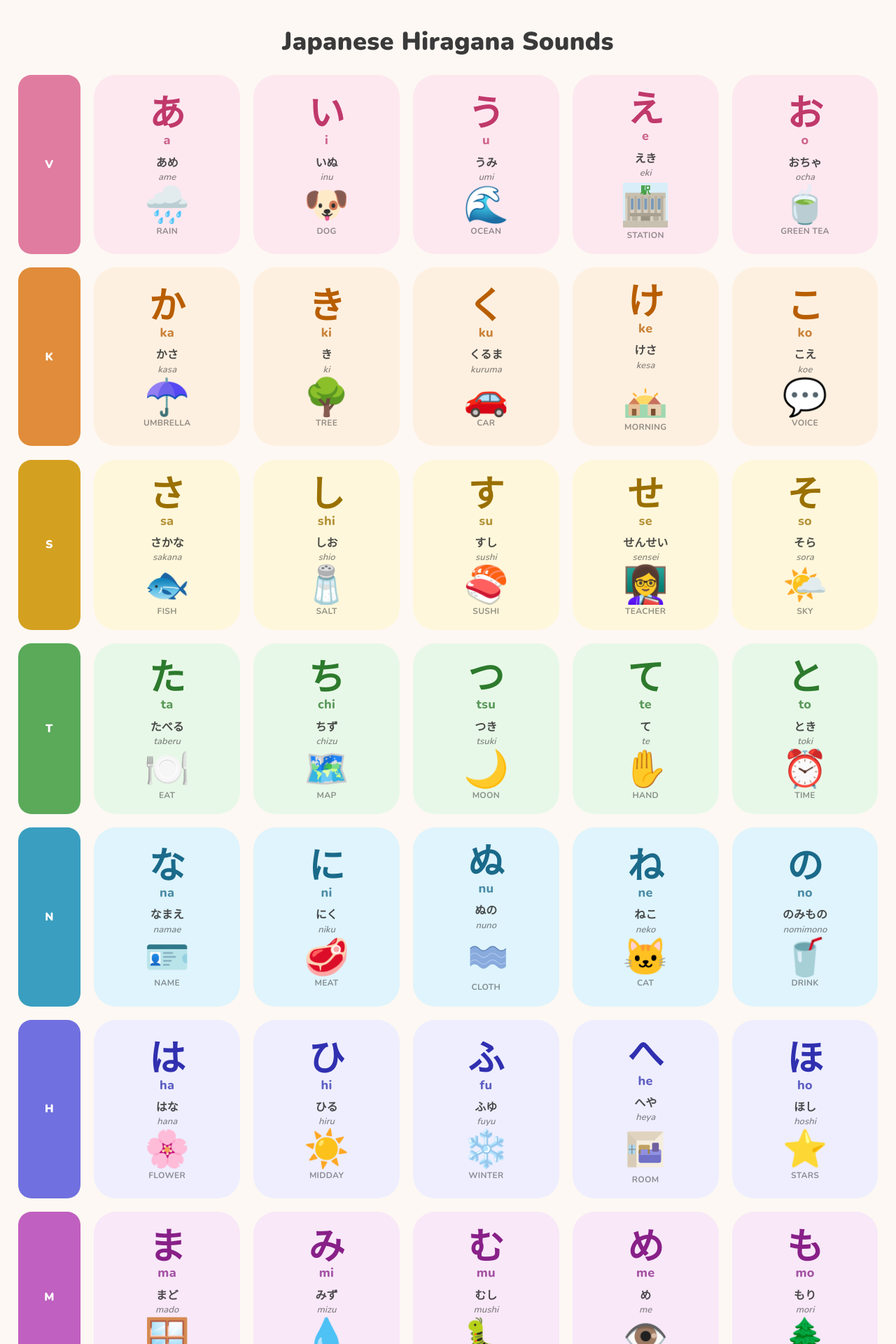
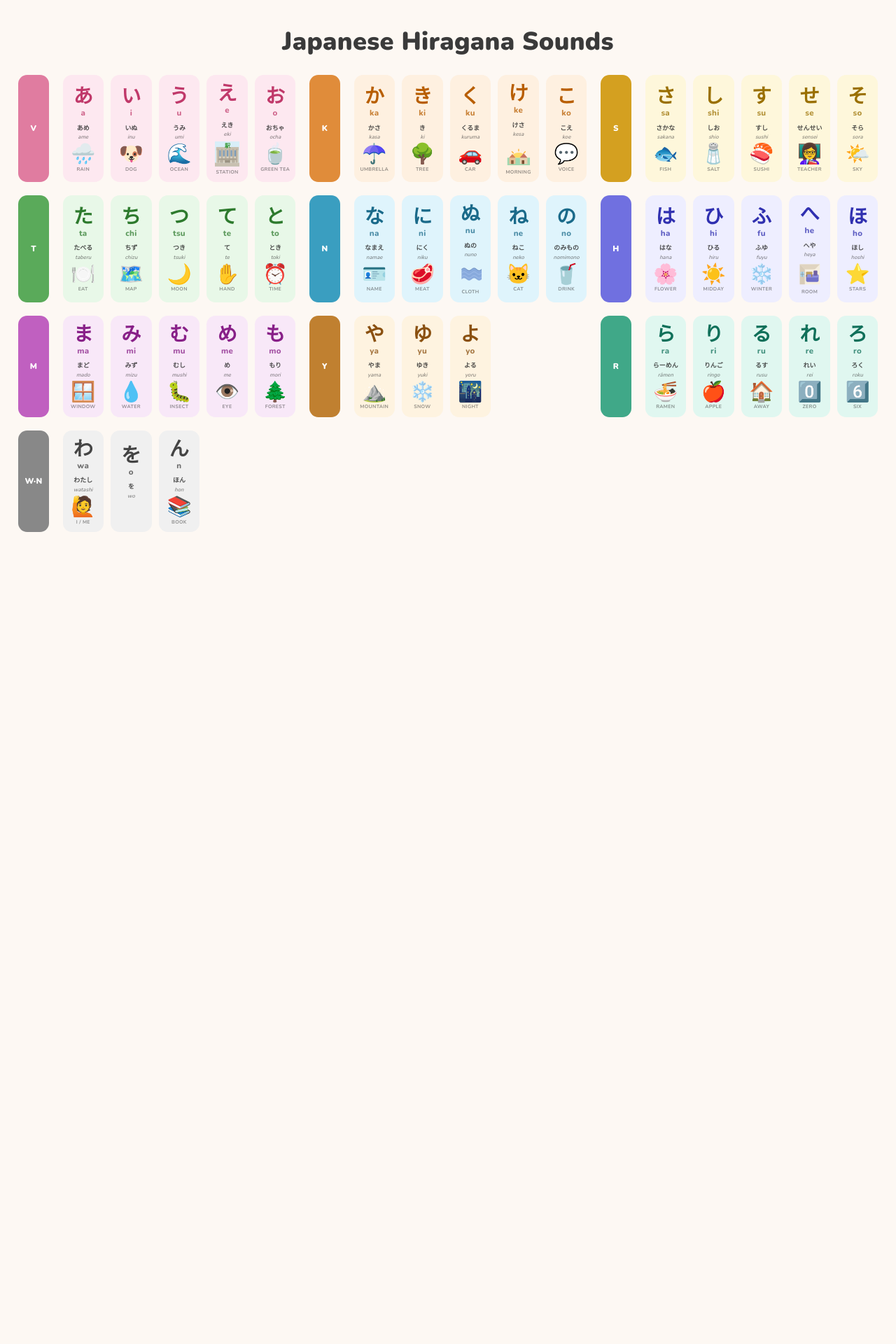
Before and after one commit to tomtclai/tomlai.net, a Jekyll site: the page built from hiragana.html, in a window 1280 px wide. Shown: the top 1920 px of the page at 70% size. Built offline with Jekyll 4.4.1, drawn with Linux system fonts in a browser that asks for light colours; after the commit the page ends 900 px from its top, so only the background shows below that.

Commit message:
Make hiragana poster responsive for wide screens
Add CSS media queries so rows display side by side on wider
viewports: 2 columns at 768px+, 3 columns at 1200px+.
Phone layout stays unchanged.

https://claude.ai/code/session_01TghukpLahs8nWdNzZrBWrr

```diff
--- a/hiragana.html
+++ b/hiragana.html
@@ -208,6 +208,59 @@ permalink: /hiragana/
   .w-cell { background: #f0f0f0; }
   .w-cell .kana { color: #444; }
   .w-cell .romaji { color: #444; }
+
+  /* Wide screens: 2 rows side by side */
+  @media (min-width: 768px) {
+    .grid {
+      flex-direction: row;
+      flex-wrap: wrap;
+    }
+    .row {
+      flex: 0 0 calc(50% - 0.75vw);
+    }
+    .row-label {
+      width: 5vw;
+      min-width: 5vw;
+      font-size: clamp(8px, 1.2vw, 14px);
+      border-radius: 1vw;
+    }
+    .cell {
+      border-radius: 1.5vw;
+      padding: 1vw 0.5vw;
+      max-width: calc((100% - 4 * 1vw) / 5);
+    }
+    .cells { gap: 1vw; }
+    .cell .kana { font-size: clamp(18px, 3.2vw, 44px); }
+    .cell .romaji { font-size: clamp(8px, 1.2vw, 16px); }
+    .cell .vocab { font-size: clamp(7px, 1vw, 14px); }
+    .cell .vocab-romaji { font-size: clamp(6px, 0.8vw, 12px); }
+    .cell svg { width: clamp(28px, 4vw, 56px); height: clamp(28px, 4vw, 56px); }
+    .cell .emoji-icon { font-size: clamp(22px, 3.2vw, 44px); }
+    .cell .vocab-en { font-size: clamp(6px, 0.7vw, 11px); }
+    .cell-empty { flex: 0 0 calc((100% - 4 * 1vw) / 5); }
+  }
+
+  /* Very wide screens: 3 rows side by side */
+  @media (min-width: 1200px) {
+    .row {
+      flex: 0 0 calc(33.333% - 1vw);
+    }
+    .row-label {
+      width: 3.5vw;
+      min-width: 3.5vw;
+      font-size: clamp(8px, 0.9vw, 14px);
+    }
+    .cell .kana { font-size: clamp(16px, 2.2vw, 40px); }
+    .cell .romaji { font-size: clamp(7px, 0.9vw, 14px); }
+    .cell .vocab { font-size: clamp(6px, 0.7vw, 12px); }
+    .cell .vocab-romaji { font-size: clamp(5px, 0.6vw, 10px); }
+    .cell svg { width: clamp(24px, 2.8vw, 48px); height: clamp(24px, 2.8vw, 48px); }
+    .cell .emoji-icon { font-size: clamp(20px, 2.2vw, 40px); }
+    .cell .vocab-en { font-size: clamp(5px, 0.55vw, 10px); }
+    .cell-empty { flex: 0 0 calc((100% - 4 * 0.8vw) / 5); }
+    .cell { max-width: calc((100% - 4 * 0.8vw) / 5); border-radius: 1vw; padding: 0.8vw 0.4vw; }
+    .cells { gap: 0.8vw; }
+  }
 
   @media print {
     body { margin: 0; padding: 6mm; }
```
